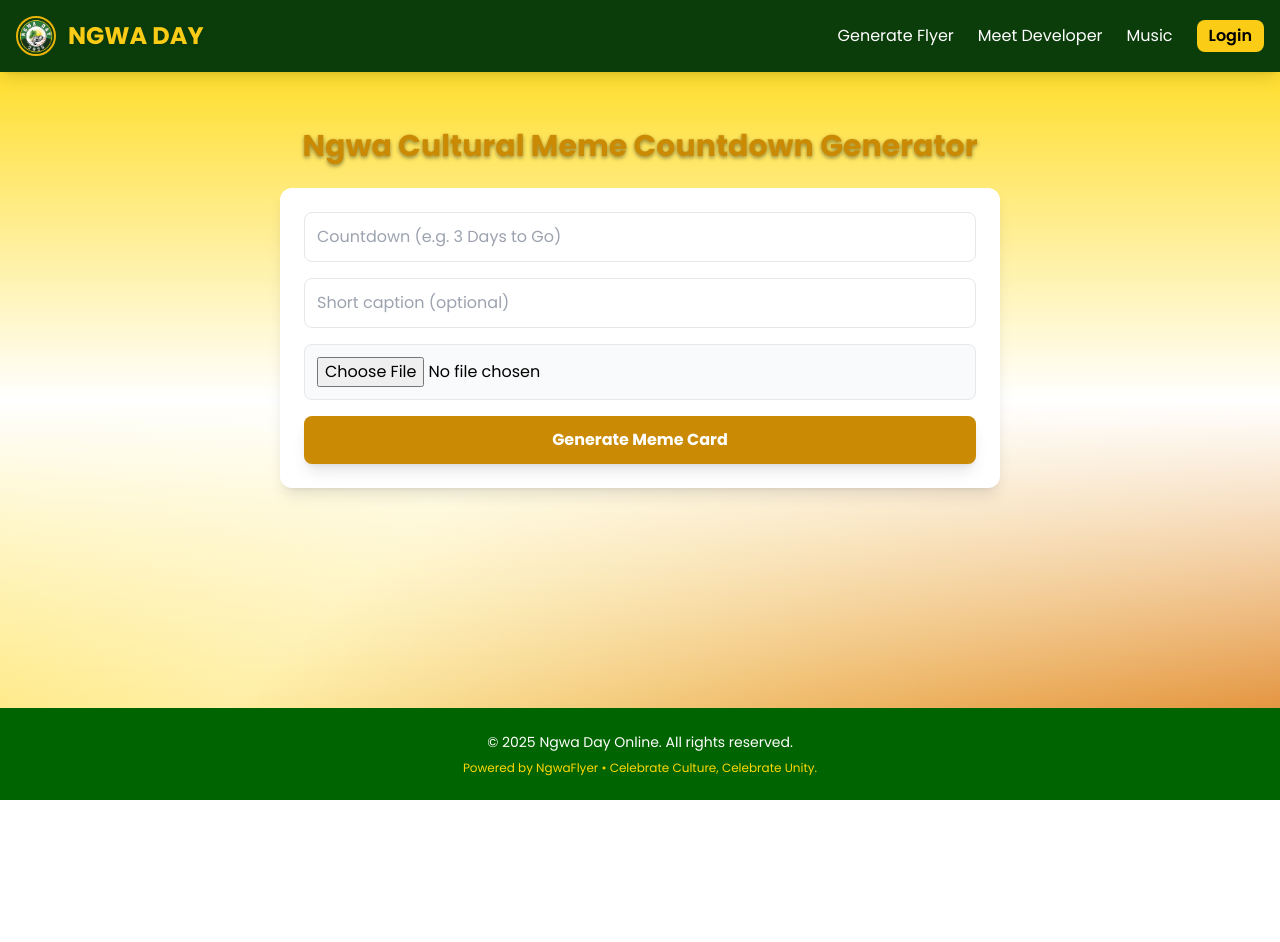
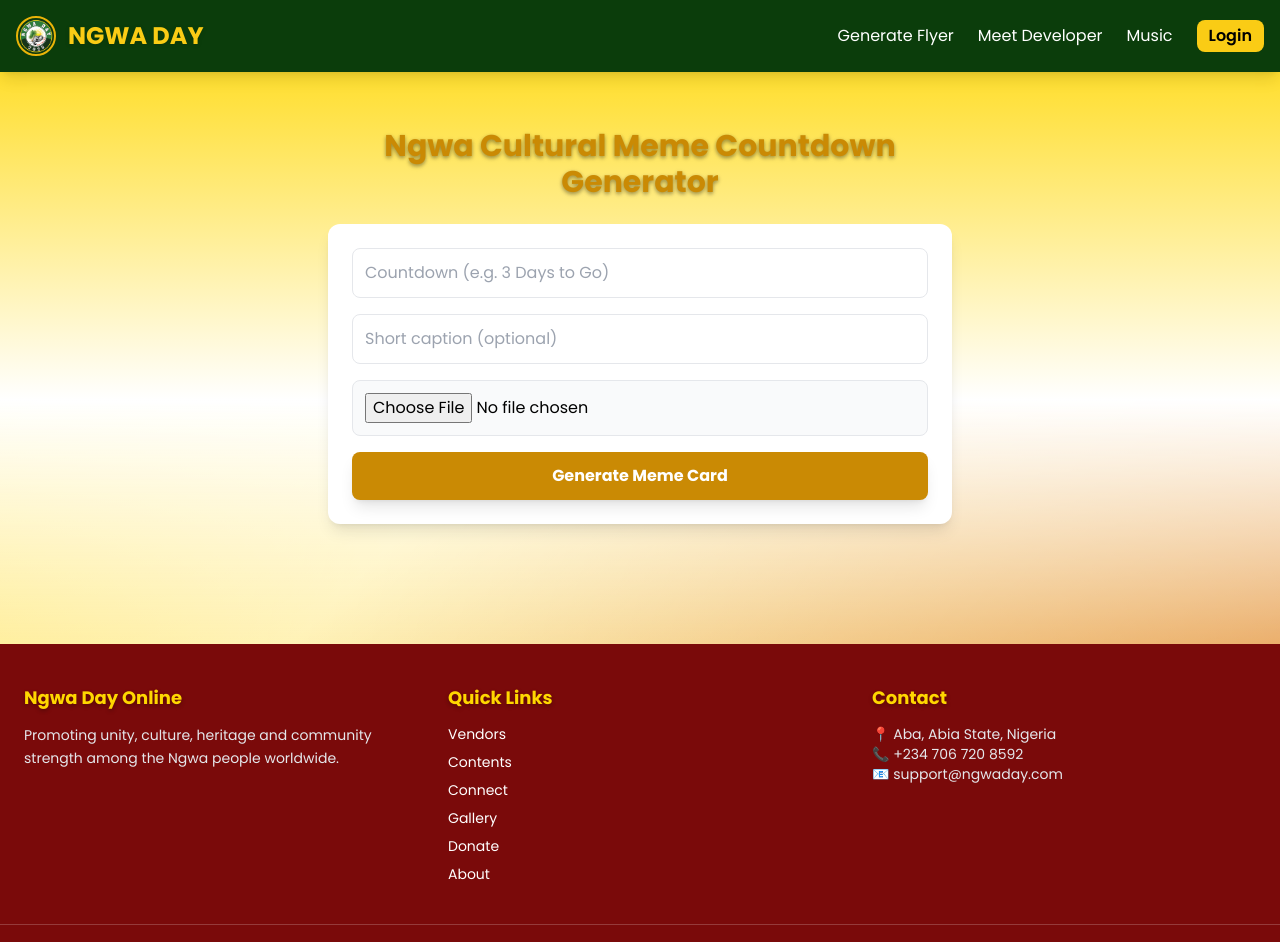
Before and after one commit to aloziegodswill70/NGWADAY, a Next.js app: page /meme in a window 1280 px wide. Shown: the top 942 px of the page. Before the commit the page ends 800 px from the top, so only its background shows below. Built offline with nearby package versions, Linux system fonts and the light colour scheme; no server answers.

Commit message:
updated footer, flyerpreview, and meme

```diff
--- a/app/meme/page.js
+++ b/app/meme/page.js
@@ -51,7 +51,7 @@ export default function MemeCountdownPage() {
   };
 
   return (
-    <div className="p-6 max-w-3xl mx-auto">
+    <div className="p-6 max-w-2xl mx-auto">
       <h1 className="text-3xl font-extrabold text-center mb-6 text-yellow-600 drop-shadow">
         Ngwa Cultural Meme Countdown Generator
       </h1>
@@ -74,7 +74,7 @@ export default function MemeCountdownPage() {
           className="w-full p-3 border rounded-lg text-black"
         />
 
-        {/* UPLOAD IMAGE */}
+        {/* Upload image */}
         <input
           type="file"
           accept="image/*"
@@ -90,47 +90,50 @@ export default function MemeCountdownPage() {
         </button>
       </div>
 
-      {/* GENERATED CARD PREVIEW */}
+      {/* GENERATED CARD */}
       {generated && (
         <div className="mt-8">
+
+          {/* CARD */}
           <div
             ref={cardRef}
-            className="relative w-full h-96 bg-gradient-to-br from-yellow-700 to-red-900 rounded-2xl shadow-2xl overflow-hidden p-6 flex flex-col justify-center items-center"
+            className="relative w-full max-w-full bg-gradient-to-br from-yellow-700 to-red-900 rounded-2xl shadow-2xl overflow-hidden p-4 sm:p-6 flex flex-col justify-center items-center aspect-[4/5]"
           >
-            {/* Uploaded Image */}
+            {/* User Image */}
             {uploadedImg && (
               <img
                 src={uploadedImg}
-                alt="Uploaded"
-                className="absolute top-4 left-4 w-28 h-28 object-cover rounded-xl border-2 border-white shadow-lg"
+                alt="uploaded"
+                className="absolute top-2 left-2 w-20 h-20 sm:w-28 sm:h-28 object-cover rounded-xl border-2 border-white shadow-lg"
               />
             )}
 
-            {/* Random Meme Image */}
+            {/* Meme Character */}
+            <img
+              src="/images/dancingtortoise.png"
+              alt="Meme Character"
+              className="absolute bottom-0 left-0 w-28 sm:w-40 opacity-90"
+            />
+
+            {/* Decoration */}
             <img
               src="/images/laughing elephant.png"
-              alt="Meme Character"
-              className="absolute bottom-0 left-0 w-40 h-40 object-contain opacity-90"
+              className="absolute top-0 right-0 w-20 sm:w-32 opacity-70"
             />
 
-            {/* Tribal Decoration */}
-            <img
-              src="/images/dancingtortoise.png"
-              className="absolute top-0 right-0 w-32 opacity-70"
-            />
-
-            {/* TEXT */}
-            <p className="text-5xl font-black text-white drop-shadow-2xl text-center tracking-tight">
+            {/* COUNTDOWN TEXT */}
+            <p className="text-3xl sm:text-5xl font-black text-white drop-shadow-2xl text-center tracking-tight px-4">
               {count}
             </p>
 
+            {/* CAPTION */}
             {caption && (
-              <p className="text-xl text-white mt-4 font-semibold drop-shadow text-center">
+              <p className="text-md sm:text-xl text-white mt-3 font-semibold drop-shadow text-center px-3">
                 {caption}
               </p>
             )}
 
-            <p className="mt-6 text-sm italic text-white/80">
+            <p className="mt-4 text-xs sm:text-sm italic text-white/80 text-center">
               Ngwa Day Countdown Meme • Share & Laugh 😄🔥
             </p>
           </div>
--- a/components/FlyerPreview.js
+++ b/components/FlyerPreview.js
@@ -27,13 +27,31 @@ export default function FlyerPreview({ flyerData }) {
     return await html2canvas(flyer, {
       scale: 3,
       useCORS: true,
-      backgroundColor: null,
+      allowTaint: true,
+      imageTimeout: 0,
+      backgroundColor: "#ffffff",
+      onclone: (clonedDoc) => {
+        const clonedFlyer = clonedDoc.getElementById("flyer-canvas");
+
+        clonedFlyer.style.transform = "none";
+        clonedFlyer.style.opacity = "1";
+      },
     });
   };
 
   const handleDownload = async () => {
     try {
       setDownloading(true);
+
+      // Ensure image loads before capturing
+      if (previewUrl) {
+        await new Promise((resolve) => {
+          const img = new Image();
+          img.src = previewUrl;
+          img.onload = resolve;
+          img.onerror = resolve;
+        });
+      }
 
       const canvas = await generateCanvas();
       if (!canvas) return;
@@ -44,6 +62,7 @@ export default function FlyerPreview({ flyerData }) {
       link.href = dataUrl;
       link.click();
     } catch (err) {
+      console.error(err);
       alert("Error downloading flyer. Try again.");
     } finally {
       setDownloading(false);
@@ -88,7 +107,7 @@ export default function FlyerPreview({ flyerData }) {
 
   return (
     <div className="flex flex-col items-center space-y-4">
-      {/* Flyer Container */}
+      {/* Flyer Canvas */}
       <div
         id="flyer-canvas"
         className="relative w-full max-w-[22rem] sm:max-w-sm md:max-w-md aspect-[3/4] rounded-2xl overflow-hidden shadow-2xl border-4 border-white flex flex-col justify-between"
@@ -107,7 +126,7 @@ export default function FlyerPreview({ flyerData }) {
           </h2>
         </div>
 
-        {/* Image Section */}
+        {/* Uploaded Image */}
         {previewUrl && (
           <div className="flex justify-center items-center px-4">
             <div className="w-28 h-28 sm:w-36 sm:h-36 md:w-40 md:h-40 rounded-2xl overflow-hidden shadow-lg border-4 border-white">
@@ -120,7 +139,7 @@ export default function FlyerPreview({ flyerData }) {
           </div>
         )}
 
-        {/* Text Content */}
+        {/* Text Section */}
         <div className="text-center px-4 sm:px-6 space-y-2">
           <h3 className="text-2xl sm:text-3xl font-bold text-[#222]">
             {flyerData?.name || "Your Name Here"}
@@ -139,7 +158,7 @@ export default function FlyerPreview({ flyerData }) {
             </span>
           </p>
 
-          <p className="text-sm sm:text-base text-[#222] flex flex-col items-center">
+          <p className="text-sm sm:text-base text-[#222]">
             📍 Ngwa High School, Aba
           </p>
 
@@ -151,40 +170,28 @@ export default function FlyerPreview({ flyerData }) {
         <div className="h-6 bg-gradient-to-t from-yellow-400/40 to-transparent"></div>
       </div>
 
-      {/* Action Buttons */}
+      {/* Buttons */}
       <div className="flex space-x-3">
-        {/* DOWNLOAD BUTTON */}
+        {/* Download */}
         <button
           onClick={handleDownload}
           disabled={downloading || sharing}
-          className={`bg-white text-black px-4 py-2 rounded-lg font-semibold shadow transition flex items-center gap-2 ${
-            downloading || sharing
-              ? "opacity-50 cursor-not-allowed"
-              : "hover:bg-yellow-100"
+          className={`bg-white text-black px-4 py-2 rounded-lg font-semibold shadow transition ${
+            downloading ? "opacity-50" : "hover:bg-yellow-100"
           }`}
         >
-          {downloading ? (
-            <div className="w-5 h-5 border-2 border-gray-400 border-t-transparent rounded-full animate-spin"></div>
-          ) : (
-            "Download"
-          )}
+          {downloading ? "Preparing..." : "Download"}
         </button>
 
-        {/* SHARE BUTTON */}
+        {/* Share */}
         <button
           onClick={handleShare}
           disabled={sharing || downloading}
-          className={`bg-green-700 text-white px-4 py-2 rounded-lg font-semibold shadow transition flex items-center gap-2 ${
-            sharing || downloading
-              ? "opacity-50 cursor-not-allowed"
-              : "hover:bg-green-800"
+          className={`bg-green-700 text-white px-4 py-2 rounded-lg font-semibold shadow transition ${
+            sharing ? "opacity-50" : "hover:bg-green-800"
           }`}
         >
-          {sharing ? (
-            <div className="w-5 h-5 border-2 border-white/80 border-t-transparent rounded-full animate-spin"></div>
-          ) : (
-            "Share"
-          )}
+          {sharing ? "Sharing..." : "Share"}
         </button>
       </div>
     </div>
--- a/components/Footer.js
+++ b/components/Footer.js
@@ -1,13 +1,47 @@
 // components/Footer.js
 export default function Footer() {
   return (
-    <footer className="bg-ngwaGreen text-white py-6 mt-8">
-      <div className="container mx-auto text-center">
-        <p className="text-sm">
-          © {new Date().getFullYear()} Ngwa Day Online. All rights reserved.
+    <footer className="bg-[#7A0A0A] text-white pt-10 pb-6 mt-16">
+      <div className="container mx-auto px-6 grid grid-cols-1 sm:grid-cols-3 gap-10 text-center sm:text-left">
+
+        {/* SECTION 1 – ABOUT */}
+        <div>
+          <h3 className="text-lg font-bold text-[#FFD700] mb-3">Ngwa Day Online</h3>
+          <p className="text-sm text-gray-200 leading-relaxed">
+            Promoting unity, culture, heritage and community strength among the Ngwa people worldwide.
+          </p>
+        </div>
+
+        {/* SECTION 2 – QUICK LINKS */}
+        <div>
+          <h3 className="text-lg font-bold text-[#FFD700] mb-3">Quick Links</h3>
+          <ul className="space-y-2 text-sm">
+            <li><a href="/vendors" className="hover:text-[#FFD700]">Vendors</a></li>
+            <li><a href="/contents" className="hover:text-[#FFD700]">Contents</a></li>
+            <li><a href="/connect" className="hover:text-[#FFD700]">Connect</a></li>
+            <li><a href="/gallery" className="hover:text-[#FFD700]">Gallery</a></li>
+            <li><a href="/donate" className="hover:text-[#FFD700]">Donate</a></li>
+            <li><a href="/about" className="hover:text-[#FFD700]">About</a></li>
+          </ul>
+        </div>
+
+        {/* SECTION 3 – CONTACT */}
+        <div>
+          <h3 className="text-lg font-bold text-[#FFD700] mb-3">Contact</h3>
+          <p className="text-sm text-gray-200">📍 Aba, Abia State, Nigeria</p>
+          <p className="text-sm text-gray-200">📞 +234 706 720 8592</p>
+          <p className="text-sm text-gray-200">📧 support@ngwaday.com</p>
+        </div>
+      </div>
+
+      {/* LINE BREAK */}
+      <div className="border-t border-white/20 mt-10 pt-4 text-center">
+        <p className="text-xs text-gray-200">
+          © {new Date().getFullYear()} Ngwa Day Online. All Rights Reserved.
         </p>
-        <p className="text-xs text-ngwaGold mt-2">
-          Powered by NgwaFlyer • Celebrate Culture, Celebrate Unity.
+
+        <p className="text-xs mt-1 text-[#FFD700] font-semibold">
+          Built by Dr. Godswill Alozie • Ngwa Spirit Worldwide 🌍
         </p>
       </div>
     </footer>
```
